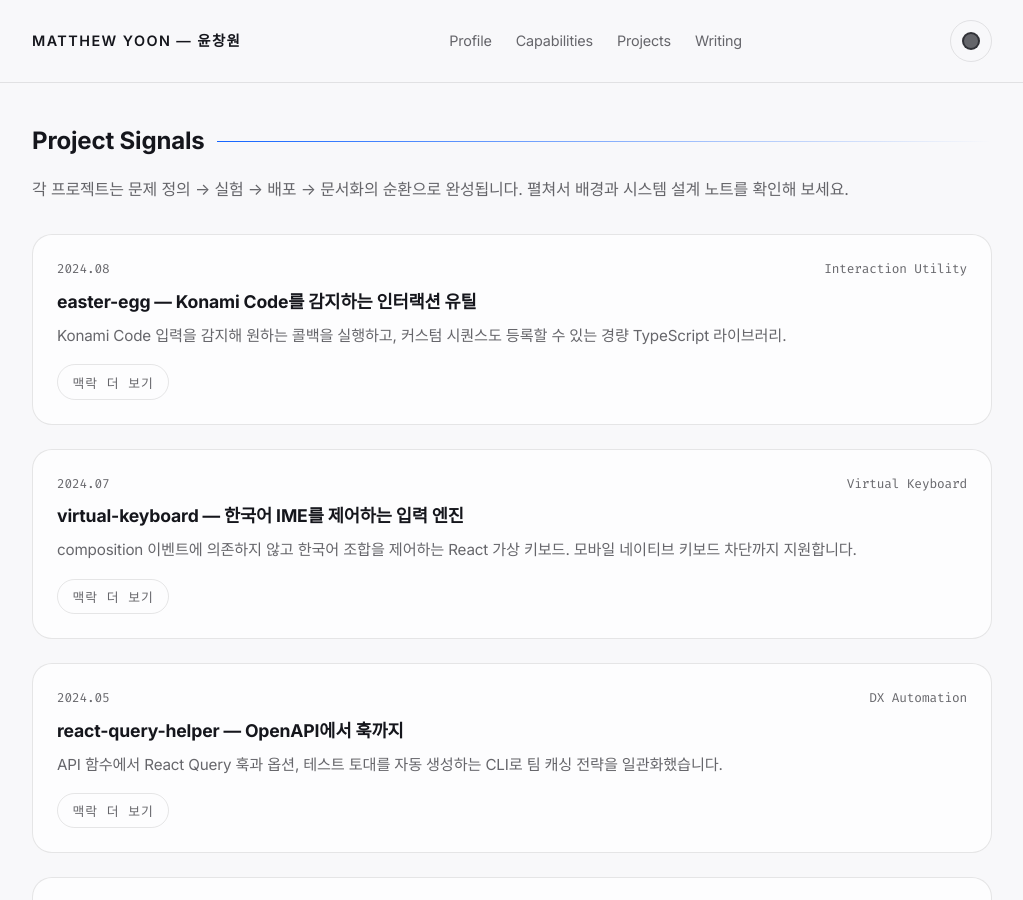
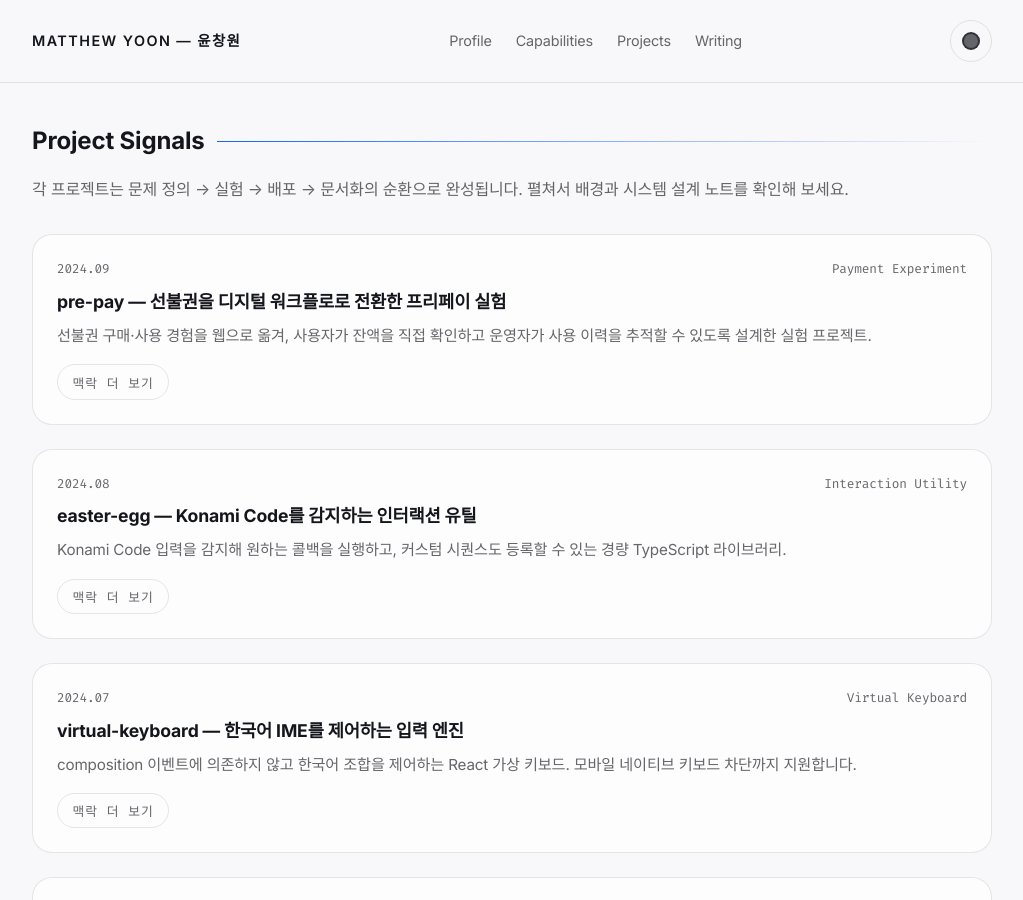
Before and after one commit to uiwwsw/uiwwsw.github.io, a Jekyll site: the page built from index.markdown, in a window 1280 px wide and 900 px high, scrolled down 2053 px. Shown: the whole window, without its empty margins (128-1151 px from the left). Built offline with Jekyll 4.4.1, drawn with Linux system fonts in a browser that asks for light colours.

Commit message:
Add pre-pay prepaid experiment timeline entry

```diff
--- a/index.markdown
+++ b/index.markdown
@@ -96,6 +96,19 @@ title: Matthew Yoon — 윤창원
     <h2 class="section__title">Project Signals</h2>
     <p class="section__intro">각 프로젝트는 문제 정의 → 실험 → 배포 → 문서화의 순환으로 완성됩니다. 펼쳐서 배경과 시스템 설계 노트를 확인해 보세요.</p>
     <div class="timeline" data-timeline>
+      <article class="timeline-item">
+        <div class="timeline-item__meta">
+          <span>2024.09</span>
+          <span>Payment Experiment</span>
+        </div>
+        <h3 class="timeline-item__title">pre-pay — 선불권을 디지털 워크플로로 전환한 프리페이 실험</h3>
+        <p class="timeline-item__summary">선불권 구매·사용 경험을 웹으로 옮겨, 사용자가 잔액을 직접 확인하고 운영자가 사용 이력을 추적할 수 있도록 설계한 실험 프로젝트.</p>
+        <button class="timeline-item__toggle" type="button" aria-expanded="false">맥락 더 보기</button>
+        <div class="timeline-item__detail" hidden>
+          <p>Velog 포스트 <a href="https://velog.io/@uiwwsw/%EC%84%A0%EB%B6%88%EA%B6%8C%EC%9D%84-%EB%94%94%EC%A7%80%ED%84%B8%EB%A1%9C-%ED%94%84%EB%A6%AC%ED%8E%98%EC%9D%B4-%EC%8B%A4%ED%97%98%EA%B8%B0" target="_blank" rel="noopener">선불권을 디지털로 프리페이 실험기</a>에서 공유한 흐름을 따라, 온라인 결제 이후 자동으로 선불권을 발급하고 사용 시 잔여 금액을 갱신하는 파이프라인을 구축했습니다. 오프라인 매장의 수기 정산을 대신해, 발급·사용 내역이 하나의 대시보드에 정리되도록 했습니다.</p>
+          <p><code>pre-pay</code> 저장소는 실 서비스 결제 데이터가 포함돼 GitHub Private Repository로 운영하고 있습니다.</p>
+        </div>
+      </article>
       <article class="timeline-item">
         <div class="timeline-item__meta">
           <span>2024.08</span>
```
